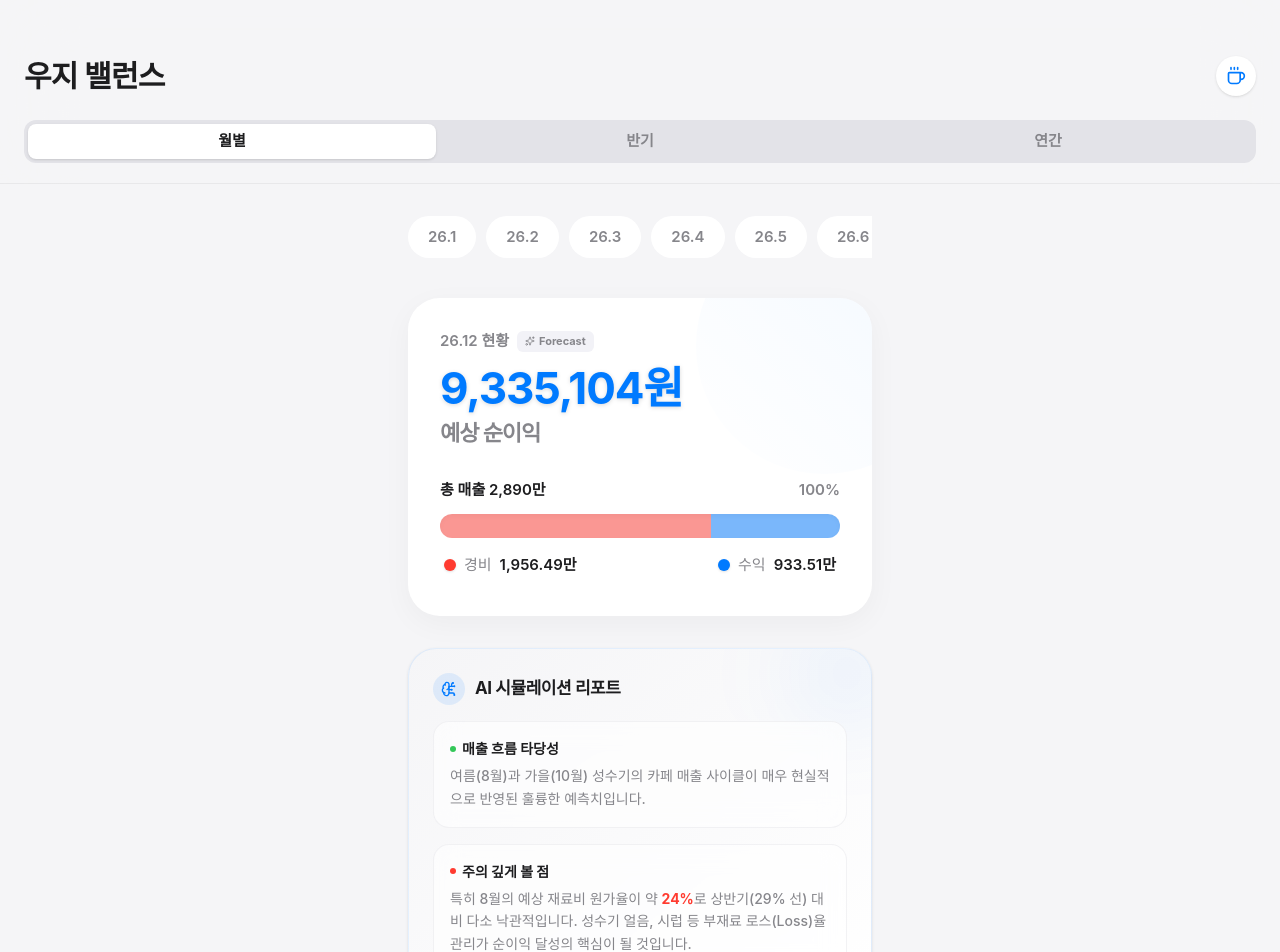
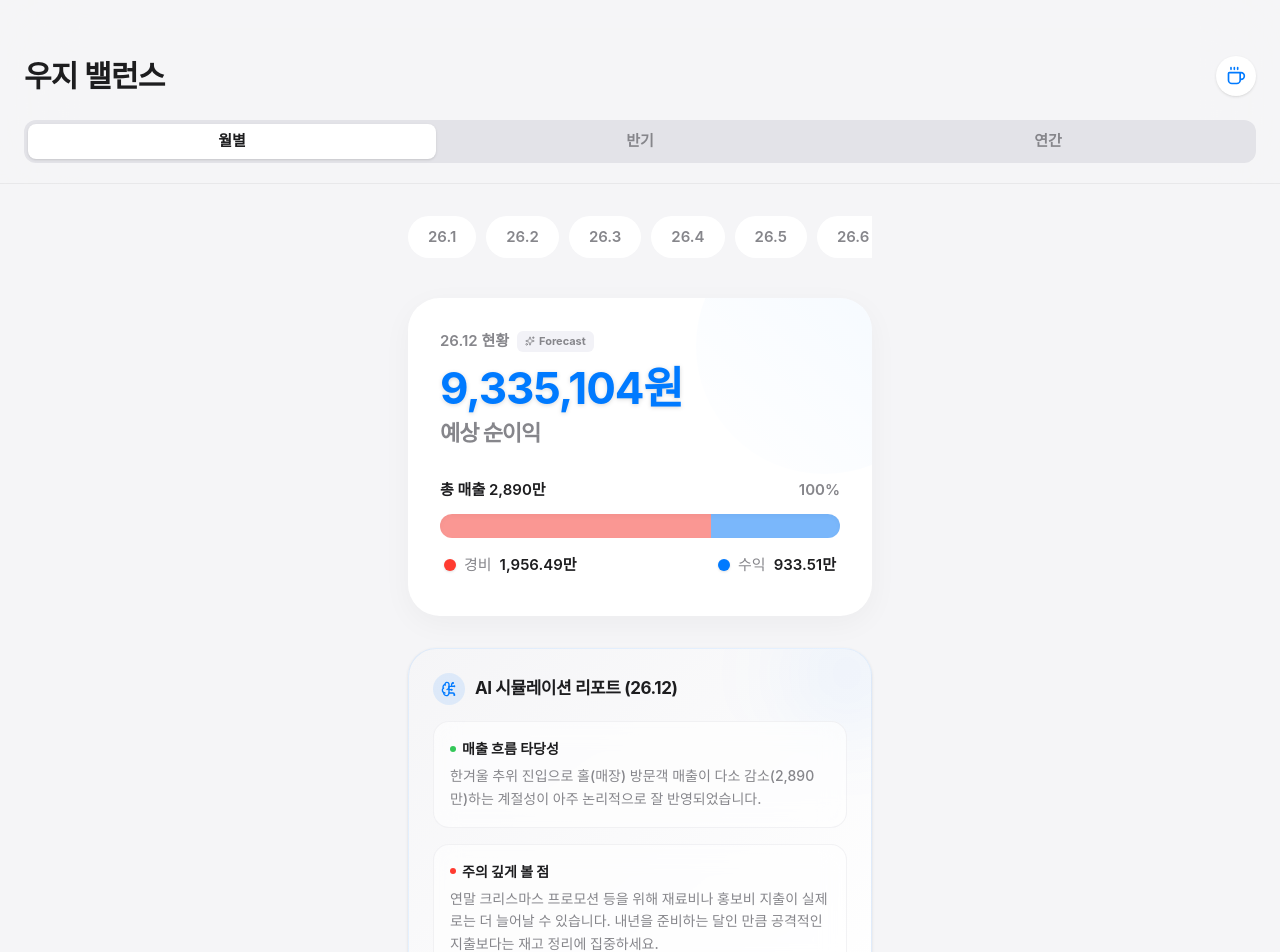
Before and after one commit to heekeunlee/oozy_profit, a React (Vite) app: page / in a window 1280 px wide. Shown: the top 952 px of the page. Built offline with nearby package versions, Linux system fonts and the light colour scheme.

Commit message:
Make AI Simulation Reports dynamic for each estimated month

```diff
--- a/src/App.tsx
+++ b/src/App.tsx
@@ -22,6 +22,52 @@ function App() {
   const isEstimate = (monthStr: string) => {
     const monthNum = parseInt(monthStr.split('-')[1], 10);
     return monthNum > 5;
+  };
+
+  const getAiInsight = (monthStr: string) => {
+    const monthNum = parseInt(monthStr.split('-')[1], 10);
+    switch (monthNum) {
+      case 6:
+        return {
+          flow: "여름의 시작으로 전월 대비 매출은 약간 안정세(2,600만)를 보이나, 본격 성수기를 앞둔 숨 고르기 기간으로 적절한 예측입니다.",
+          warning: "예상 재료비 원가율이 약 25%로, 5월(34%) 대비 급격히 낮게 세팅되었습니다. 빙수나 시그니처 아이스 메뉴들의 실제 원가와 부합하는지 꼼꼼한 확인이 필요합니다."
+        };
+      case 7:
+        return {
+          flow: "본격적인 무더위 진입과 장마철 배달 수요 증가로 6월 대비 매출 상승(2,750만)이 예상된 매우 현실적인 지표입니다.",
+          warning: "인건비가 575만 원으로 역대 최고치 부근으로 설정되어 있습니다. 성수기 알바생 충원에 대비하여, 바쁜 피크 타임 위주의 효율적인 스케줄 배치가 핵심입니다."
+        };
+      case 8:
+        return {
+          flow: "연중 최대 매출(3,200만) 피크입니다. 아이스 음료 수요가 극에 달하는 폭염 시즌이므로 예측된 매출 흐름이 매우 타당합니다.",
+          warning: "최고 매출임에도 재료비 원가율을 역대 최저인 24.2%로 극도로 낙관적으로 잡았습니다. 성수기 얼음, 컵, 시럽 등의 극심한 로스(Loss)를 반드시 막아야만 달성 가능한 수치입니다."
+        };
+      case 9:
+        return {
+          flow: "여름 휴가철 종료 및 선선해진 날씨로 인해 8월 대비 매출이 다소 하락(2,980만)하는 전형적인 카페 가을 초입 패턴이 반영되었습니다.",
+          warning: "매출은 줄었으나 재료비 원가율이 31%로 다시 상승하는 것으로 예측되었습니다. 여름 내내 사용하던 아이스 전용 부재료들의 꼼꼼한 재고 처리 및 관리가 순이익 방어의 키가 됩니다."
+        };
+      case 10:
+        return {
+          flow: "가을 나들이 및 따뜻한 라떼류 객단가 상승으로 하반기 2차 매출 피크(3,300만)를 달성하는 매우 훌륭한 시나리오입니다.",
+          warning: "재료비(1,048만)가 예측치 중 처음으로 1천만 원을 돌파합니다. 베이커리/디저트류와 따뜻한 음료의 원가 비중이 높아져 순이익을 갉아먹지 않도록 원가율 점검이 필요합니다."
+        };
+      case 11:
+        return {
+          flow: "10월의 가을 피크 이후 조금씩 안정세(3,150만)에 접어드는 무난하고 현실적인 초겨울 매출 흐름입니다.",
+          warning: "매출은 10월 대비 소폭 하락했으나, 인건비(584만)는 1년 중 최고치로 치솟았습니다. 줄어드는 매출 대비 인건비 고정 비용을 어떻게 방어할 것인지가 11월의 숙제입니다."
+        };
+      case 12:
+        return {
+          flow: "한겨울 추위 진입으로 홀(매장) 방문객 매출이 다소 감소(2,890만)하는 계절성이 아주 논리적으로 잘 반영되었습니다.",
+          warning: "연말 크리스마스 프로모션 등을 위해 재료비나 홍보비 지출이 실제로는 더 늘어날 수 있습니다. 내년을 준비하는 달인 만큼 공격적인 지출보다는 재고 정리에 집중하세요."
+        };
+      default:
+        return {
+          flow: "시뮬레이션된 매출 흐름이 기존 데이터 패턴 및 계절성과 부합하는지 정밀 검토가 필요합니다.",
+          warning: "매출 대비 재료비 및 인건비 비율이 적절하게 세팅되었는지 사장님의 꼼꼼한 점검이 순이익 달성의 핵심입니다."
+        };
+    }
   };
 
   // Data processing based on selected range
@@ -225,7 +271,7 @@ function App() {
               <div className="w-8 h-8 rounded-full bg-[#007AFF]/10 flex items-center justify-center">
                 <BrainCircuit size={16} className="text-[#007AFF]" />
               </div>
-              <h3 className="text-[17px] font-bold text-[#1D1D1F] tracking-tight">AI 시뮬레이션 리포트</h3>
+              <h3 className="text-[17px] font-bold text-[#1D1D1F] tracking-tight">AI 시뮬레이션 리포트 ({getMonthName(financialData[selectedMonthIndex].month)})</h3>
             </div>
 
             <div className="space-y-4 relative z-10">
@@ -235,7 +281,7 @@ function App() {
                   매출 흐름 타당성
                 </h4>
                 <p className="text-[#86868B] text-[14px] leading-relaxed font-medium">
-                  여름(8월)과 가을(10월) 성수기의 카페 매출 사이클이 매우 현실적으로 반영된 훌륭한 예측치입니다.
+                  {getAiInsight(financialData[selectedMonthIndex].month).flow}
                 </p>
               </div>
 
@@ -245,7 +291,7 @@ function App() {
                   주의 깊게 볼 점
                 </h4>
                 <p className="text-[#86868B] text-[14px] leading-relaxed font-medium">
-                  특히 8월의 예상 재료비 원가율이 약 <span className="text-[#FF3B30] font-bold">24%</span>로 상반기(29% 선) 대비 다소 낙관적입니다. 성수기 얼음, 시럽 등 부재료 로스(Loss)율 관리가 순이익 달성의 핵심이 될 것입니다.
+                  {getAiInsight(financialData[selectedMonthIndex].month).warning}
                 </p>
               </div>
             </div>
```
